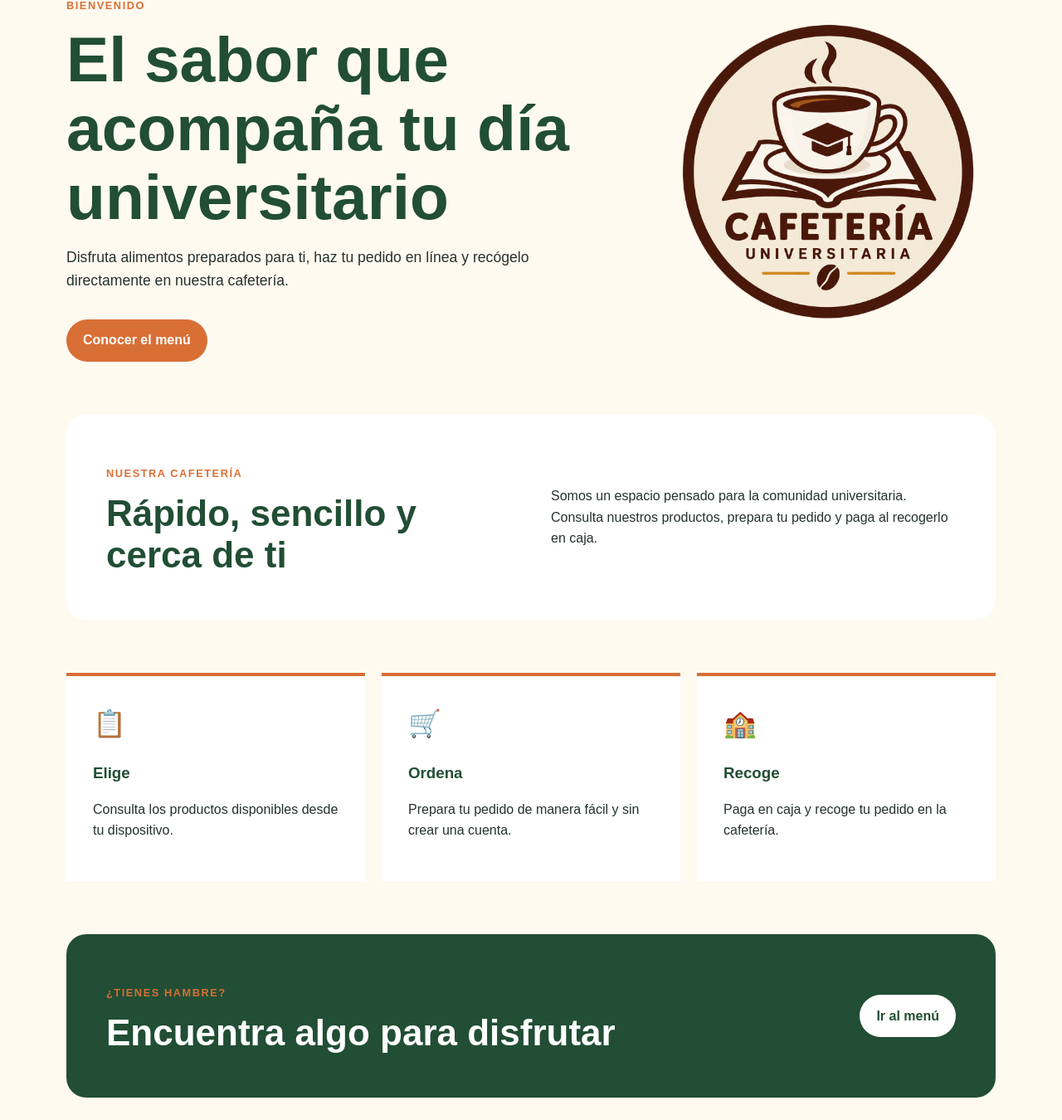
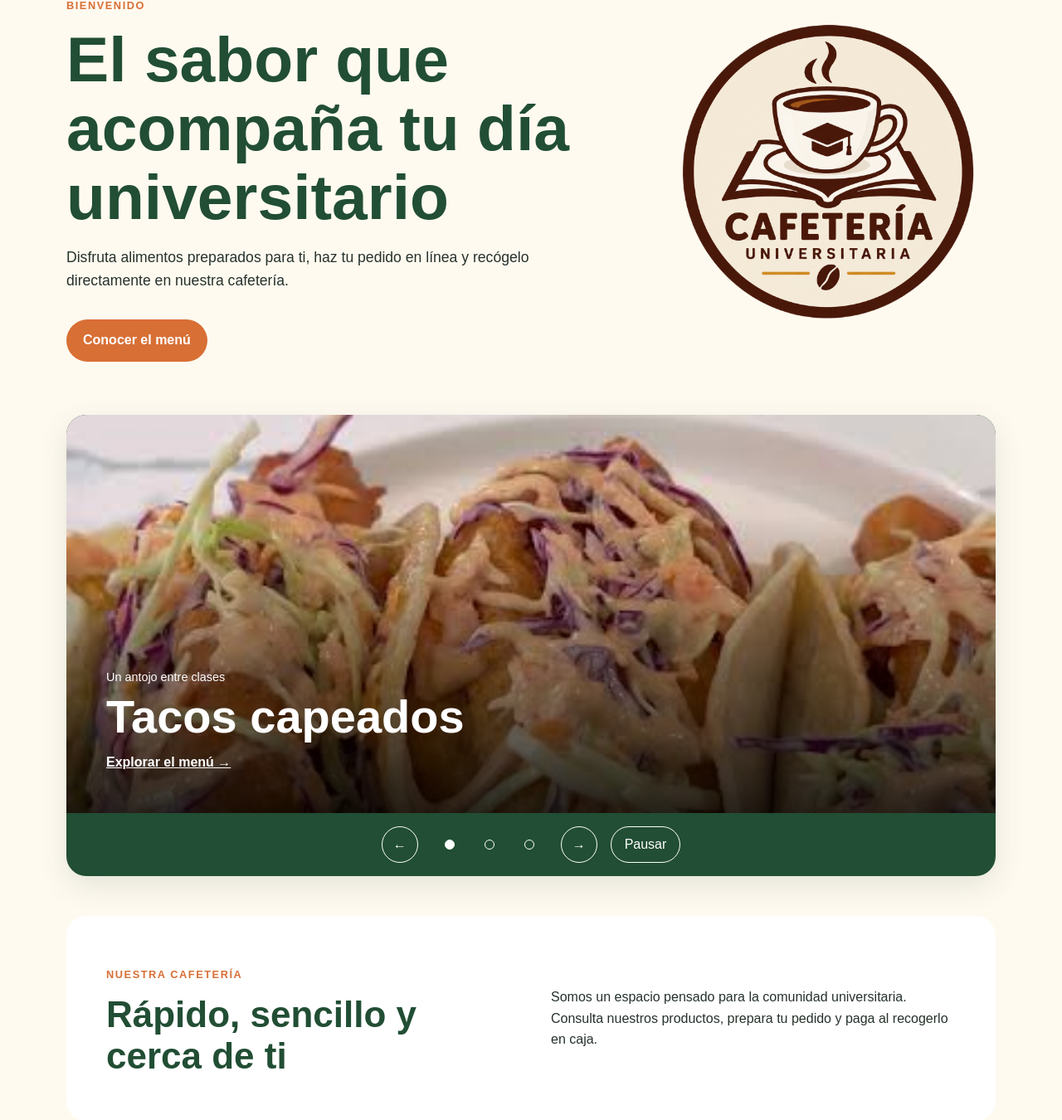
Before and after one commit to MannyCTRLZ/Sistema-de-Gestion-de-Pedidos, a Flask app: page / in a window 1280 px wide. Shown: the part 159-1509 px from the top of the page at 83% size. Run offline with Flask 3, Linux system fonts and the light colour scheme; data comes from the database, SQL or seed files in the repository.

Commit message:
se agregaron fotos en formato de carrusel con el fin de añadirle mas dinamismo al index

```diff
--- a/static/css/styles.css
+++ b/static/css/styles.css
@@ -1173,3 +1173,93 @@ a:focus-visible {
         flex-direction: column;
     }
 }
+
+/* Carrusel de platillos de la página de inicio. */
+.carrusel {
+    overflow: hidden;
+    margin-bottom: 3rem;
+    border-radius: 1.5rem;
+    background: var(--verde);
+    box-shadow: 0 12px 35px rgba(33, 78, 52, .12);
+}
+
+.carrusel-diapositiva {
+    position: relative;
+    margin: 0;
+    isolation: isolate;
+}
+
+.carrusel-diapositiva img {
+    display: block;
+    width: 100%;
+    height: clamp(300px, 42vw, 480px);
+    object-fit: cover;
+    animation: entrada-carrusel .5s ease;
+}
+
+.carrusel-diapositiva::after {
+    content: "";
+    position: absolute;
+    inset: 0;
+    background: linear-gradient(transparent 25%, rgba(0, 0, 0, .8));
+    z-index: 1;
+    pointer-events: none;
+}
+
+.carrusel-diapositiva figcaption {
+    position: absolute;
+    z-index: 2;
+    bottom: 0;
+    left: 0;
+    padding: clamp(1.25rem, 4vw, 3rem);
+    color: #fff;
+}
+
+.carrusel-diapositiva figcaption span { font-size: .9rem; }
+.carrusel-diapositiva h2 {
+    margin: .25rem 0 .75rem;
+    font-size: clamp(2rem, 5vw, 3.5rem);
+    line-height: 1.1;
+}
+.carrusel-diapositiva a { color: #fff; font-weight: 700; }
+.carrusel-controles {
+    display: flex;
+    justify-content: center;
+    align-items: center;
+    flex-wrap: wrap;
+    gap: 1rem;
+    padding: 1rem;
+}
+.carrusel-controles[hidden] { display: none; }
+.carrusel-controles button {
+    min-width: 44px;
+    min-height: 44px;
+    border: 1px solid #fff;
+    border-radius: 999px;
+    background: transparent;
+    color: #fff;
+    font: inherit;
+    cursor: pointer;
+}
+#carrusel-pausa { padding-inline: 1rem; }
+.carrusel-indicadores { display: flex; gap: .25rem; }
+.carrusel-indicadores button { border: 0; position: relative; }
+.carrusel-indicadores button::after {
+    content: "";
+    position: absolute;
+    width: 10px;
+    height: 10px;
+    top: 50%;
+    left: 50%;
+    transform: translate(-50%, -50%);
+    border: 1px solid #fff;
+    border-radius: 50%;
+}
+.carrusel-indicadores button[aria-current="true"]::after { background: #fff; }
+@keyframes entrada-carrusel {
+    from { opacity: .6; }
+    to { opacity: 1; }
+}
+@media (prefers-reduced-motion: reduce) {
+    .carrusel-diapositiva img { animation: none; }
+}
--- /dev/null
+++ b/static/js/carrusel.js
@@ -0,0 +1,50 @@
+const carrusel = document.querySelector(".carrusel");
+
+if (carrusel) {
+    const diapositivas = [...carrusel.querySelectorAll(".carrusel-diapositiva")];
+    const indicadores = [...carrusel.querySelectorAll(".carrusel-indicadores button")];
+    const pausa = carrusel.querySelector("#carrusel-pausa");
+    const movimientoReducido = window.matchMedia("(prefers-reduced-motion: reduce)");
+    const contenido = carrusel.querySelector(".carrusel-diapositivas");
+    let actual = 0;
+    let pausado = movimientoReducido.matches;
+    let temporizador;
+
+    function mostrar(indice) {
+        actual = (indice + diapositivas.length) % diapositivas.length;
+        diapositivas.forEach((diapositiva, posicion) => {
+            diapositiva.hidden = posicion !== actual;
+            indicadores[posicion].setAttribute("aria-current", String(posicion === actual));
+        });
+    }
+
+    function actualizarReproduccion() {
+        clearInterval(temporizador);
+        pausa.textContent = pausado ? "Reproducir" : "Pausar";
+        const detenido = pausado || document.hidden || carrusel.matches(":hover")
+            || carrusel.contains(document.activeElement);
+        contenido.setAttribute("aria-live", detenido ? "polite" : "off");
+        if (!detenido) {
+            temporizador = setInterval(() => mostrar(actual + 1), 5000);
+        }
+    }
+
+    carrusel.querySelector(".carrusel-controles").hidden = false;
+    carrusel.querySelector("#carrusel-anterior").addEventListener("click", () => mostrar(actual - 1));
+    carrusel.querySelector("#carrusel-siguiente").addEventListener("click", () => mostrar(actual + 1));
+    indicadores.forEach((boton, indice) => boton.addEventListener("click", () => mostrar(indice)));
+    pausa.addEventListener("click", () => {
+        pausado = !pausado;
+        actualizarReproduccion();
+    });
+    carrusel.addEventListener("mouseenter", actualizarReproduccion);
+    carrusel.addEventListener("mouseleave", actualizarReproduccion);
+    carrusel.addEventListener("focusin", actualizarReproduccion);
+    carrusel.addEventListener("focusout", () => setTimeout(actualizarReproduccion, 0));
+    document.addEventListener("visibilitychange", actualizarReproduccion);
+    movimientoReducido.addEventListener("change", () => {
+        pausado = movimientoReducido.matches;
+        actualizarReproduccion();
+    });
+    actualizarReproduccion();
+}
--- a/templates/index.html
+++ b/templates/index.html
@@ -40,6 +40,31 @@
                 <img src="{{ url_for('static', filename='img/cafeteria-universitaria.png') }}"
                      alt="Cafetería Universitaria: taza de café con birrete sobre un libro abierto"
                      width="1254" height="1254" fetchpriority="high">
+            </div>
+        </section>
+
+        <section class="carrusel" aria-label="Platillos de nuestra cafetería" aria-roledescription="carrusel">
+            <div class="carrusel-diapositivas" aria-live="off">
+                {% for archivo, nombre in [('capeados.jpeg', 'Tacos capeados'), ('chilaquiles.jpeg', 'Chilaquiles'), ('sandwich.jpg', 'Sándwich')] %}
+                <figure class="carrusel-diapositiva"{% if not loop.first %} hidden{% endif %} role="group" aria-roledescription="diapositiva" aria-label="{{ loop.index }} de 3">
+                    <img src="{{ url_for('static', filename='img/' ~ archivo) }}" alt="{{ nombre }}" width="1200" height="650">
+                    <figcaption>
+                        <span>Un antojo entre clases</span>
+                        <h2>{{ nombre }}</h2>
+                        <a href="{{ url_for('menu') }}">Explorar el menú →</a>
+                    </figcaption>
+                </figure>
+                {% endfor %}
+            </div>
+            <div class="carrusel-controles" hidden>
+                <button type="button" id="carrusel-anterior" aria-label="Imagen anterior">←</button>
+                <div class="carrusel-indicadores" aria-label="Elegir imagen">
+                    <button type="button" aria-label="Ver tacos capeados" aria-current="true"></button>
+                    <button type="button" aria-label="Ver chilaquiles" aria-current="false"></button>
+                    <button type="button" aria-label="Ver sándwich" aria-current="false"></button>
+                </div>
+                <button type="button" id="carrusel-siguiente" aria-label="Imagen siguiente">→</button>
+                <button type="button" id="carrusel-pausa">Pausar</button>
             </div>
         </section>
 
@@ -88,6 +113,7 @@
         <p>Cafetería Universitaria</p>
         <p>Realiza tu pedido y paga directamente en caja.</p>
     </footer>
+    <script src="{{ url_for('static', filename='js/carrusel.js') }}"></script>
     <script src="{{ url_for('static', filename='js/botones.js') }}"></script>
 </body>
 </html>
```
Also changed, not shown: static/img/capeados.jpeg (added), static/img/chilaquiles.jpeg (added), static/img/sandwich.jpg (added).
